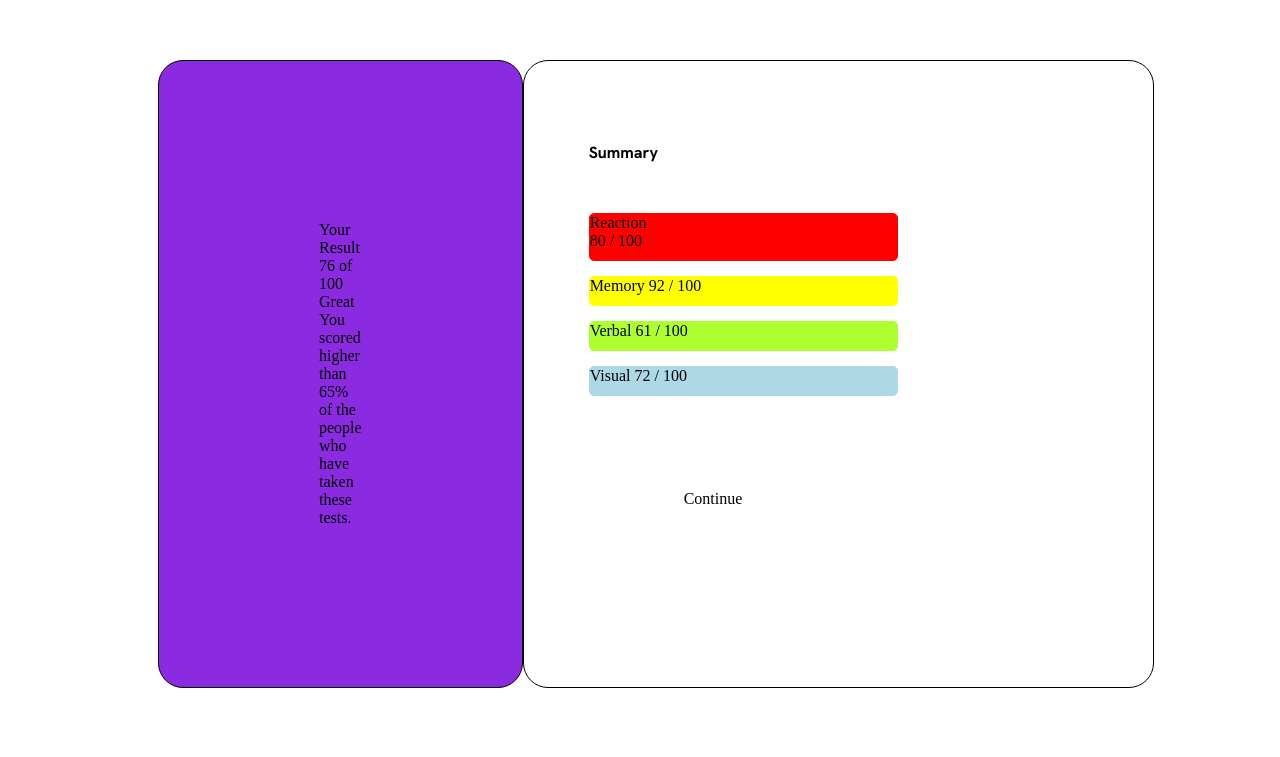
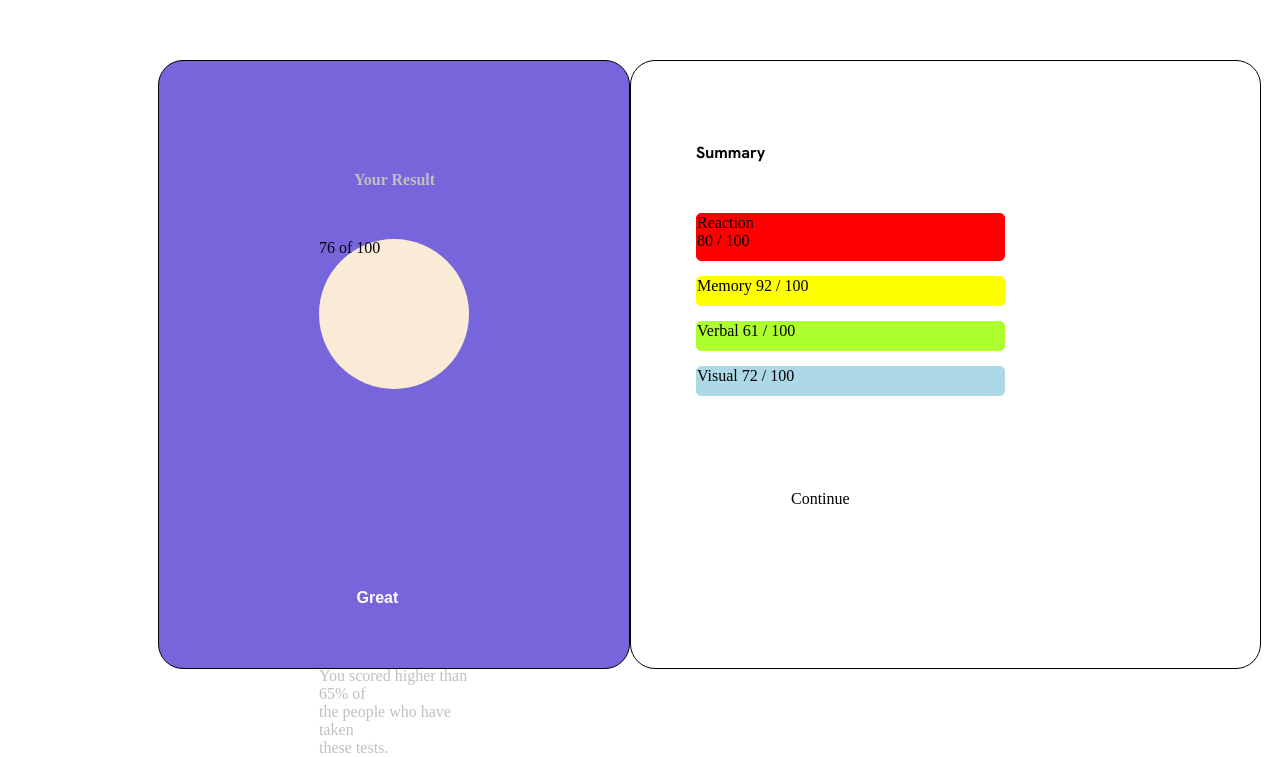
Before and after one commit to CodingTiger25/Results_Summary, a plain HTML site: page index.html in a window 1280 px wide. Shown: the part 298-1055 px from the top of the page. Before the commit the page ends 994 px from the top, so only its background shows below. Drawn offline with Linux system fonts and the light colour scheme; files whose address does not match are found by name; a web font is replaced by a local one.

Commit message:
'left side results'

```diff
--- a/index.html
+++ b/index.html
@@ -18,12 +18,23 @@
 <body class="hero">
   <div class="container">
     <div class="results">
-        Your Result
+        <div class="yourResult">
+          Your Result
+        </div>
+
+        <div class="scoreContainer">
           76
           of 100
+        </div>
 
-          Great
-          You scored higher than 65% of the people who have taken these tests.
+         <div class="great">
+            Great
+         </div>
+
+         <div class="description">
+          You scored higher than 65% of <br>the people who have taken <br>these tests.
+         </div>
+
           </div>
     </div>
 
--- a/style.css
+++ b/style.css
@@ -8,7 +8,7 @@
 .container {
     border: 1px solid black;
     border-radius: 25px;
-    background-color: blueviolet;
+    background-color: rgba(59, 33, 204, 0.692);
     padding: 10em;
     margin: 350px 0px 0px 150px;
 }
@@ -20,11 +20,57 @@
     margin: 350px 150px 0px 0px;
     padding: 10em;
 }
+@font-face {
+    font-family: 'greatFont';
+    src: url(HankenGrotesk-Medium);
+}
 
 @font-face {
     font-family: 'summaryFont';
     src: url(HankenGrotesk-Bold.ttf);
+}
 
+.yourResult{
+    color: silver;
+    font-family: 'greatFont';
+    font-weight: bolder;
+    position: relative;
+    bottom: 50px;
+    left: 35px;
+}
+
+.scoreContainer{
+    height: 150px;
+    width: 150px;
+    background-color: antiquewhite;
+
+    border-radius: 50%;
+}
+
+.great{
+    font-family: 'greatFont', sans-serif;
+    font-weight: bold;
+    color: white;
+    position: relative;
+    top: 200px;
+    left: 25%;
+}
+
+.description{
+    font-weight: lighter;
+    color: silver;
+    position: relative;
+    top: 260px;
+}
+.summary{
+
+    font-family: 'summaryFont', sans-serif;
+    font-weight: bold;
+    position: relative;
+    right: 95px;
+    bottom: 79px;
+    margin: 0px 0px 0px 0px;
+    padding: 0px 0px 0px 0px;
 }
 
 .reaction{
@@ -61,17 +107,6 @@
     margin-bottom: 15px;
 }
 
-.summary{
-
-    font-family: 'summaryFont', sans-serif;
-    font-weight: bold;
-    position: relative;
-    right: 95px;
-    bottom: 79px;
-    margin: 0px 0px 0px 0px;
-    padding: 0px 0px 0px 0px;
-}
-
 .stats{
     margin-top: 50px;
     position: relative;
```
